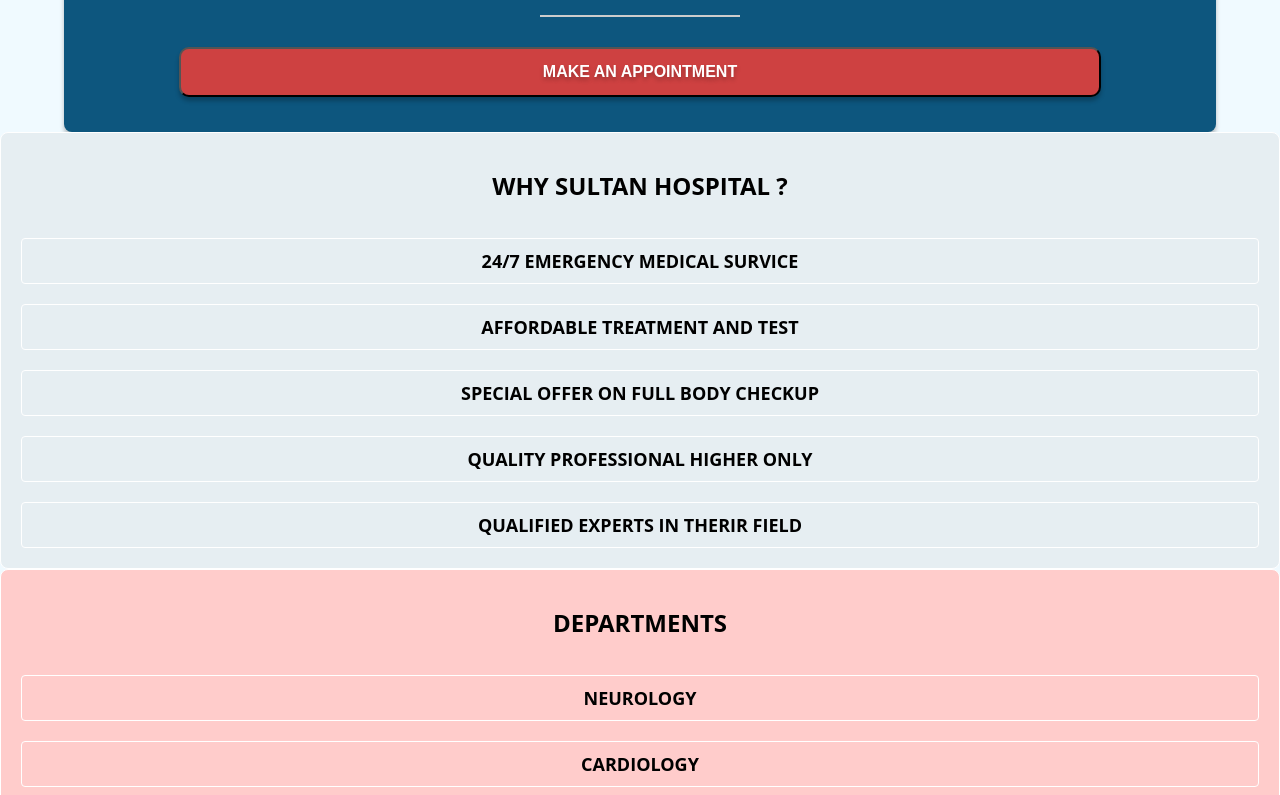
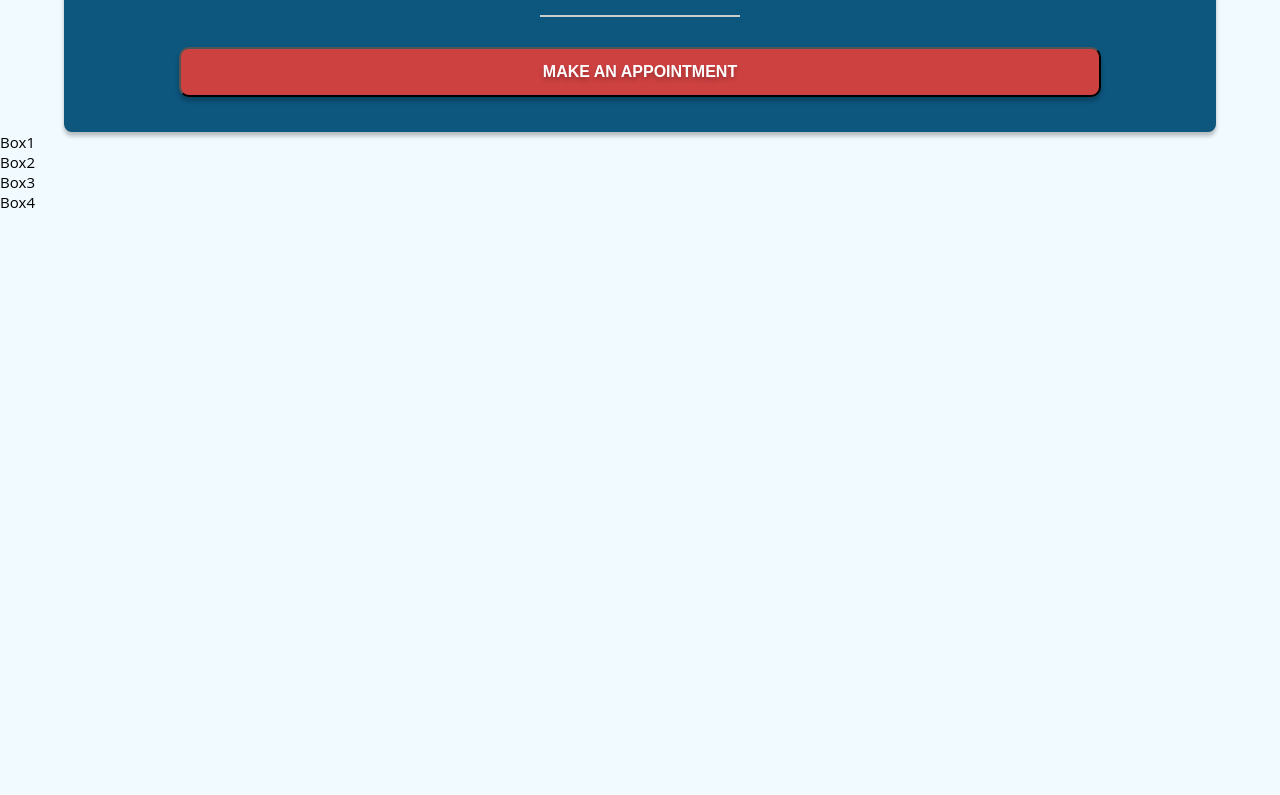
Before and after one commit to Ilix-studio/sultan-hospital, a React (Create React App) app in the folder client/: page / in a window 1280 px wide. Shown: the part 565-1360 px from the top of the page. Built offline with nearby package versions, Linux system fonts and the light colour scheme.

Commit message:
New Changes

```diff
--- a/client/src/Components/Box/Box.css
+++ b/client/src/Components/Box/Box.css
@@ -1,32 +1,4 @@
-.container-1{
-    padding-bottom: 50px;
-
+.grand_parent{
+    width: 100vw;
+    height: 100vh;
 }
-.item1{
-margin: 0px;
-background-color: black;
-width: 50%;
-height: 200px;
-float: left;
-}
-.item2{
-margin: 0px;
-background-color: brown;
-width: 50%;
-height: 200px;
-float: right;
-}
-.item3{
-margin: 0px;
-background-color: blueviolet;
-width: 50%;
-height: 200px;
-float: left;
-}
-.item4{
-margin: 0px;
-background-color: aqua;
-width: 50%;
-height: 200px;
-float: right;
-}
--- a/client/src/Components/Box/Box.jsx
+++ b/client/src/Components/Box/Box.jsx
@@ -4,7 +4,14 @@
 function Box() {
   return (
     <>
-
+     <div className='grand_parent'>
+      <div className='parents'>
+        <div className='child'>Box1</div>
+        <div className='child'>Box2</div>
+        <div className='child'>Box3</div>
+        <div className='child'>Box4</div>
+      </div>
+     </div>
 
     </>
   )
```
Also changed, not shown: 1 other file (tests, documents, lock files or other folders).
